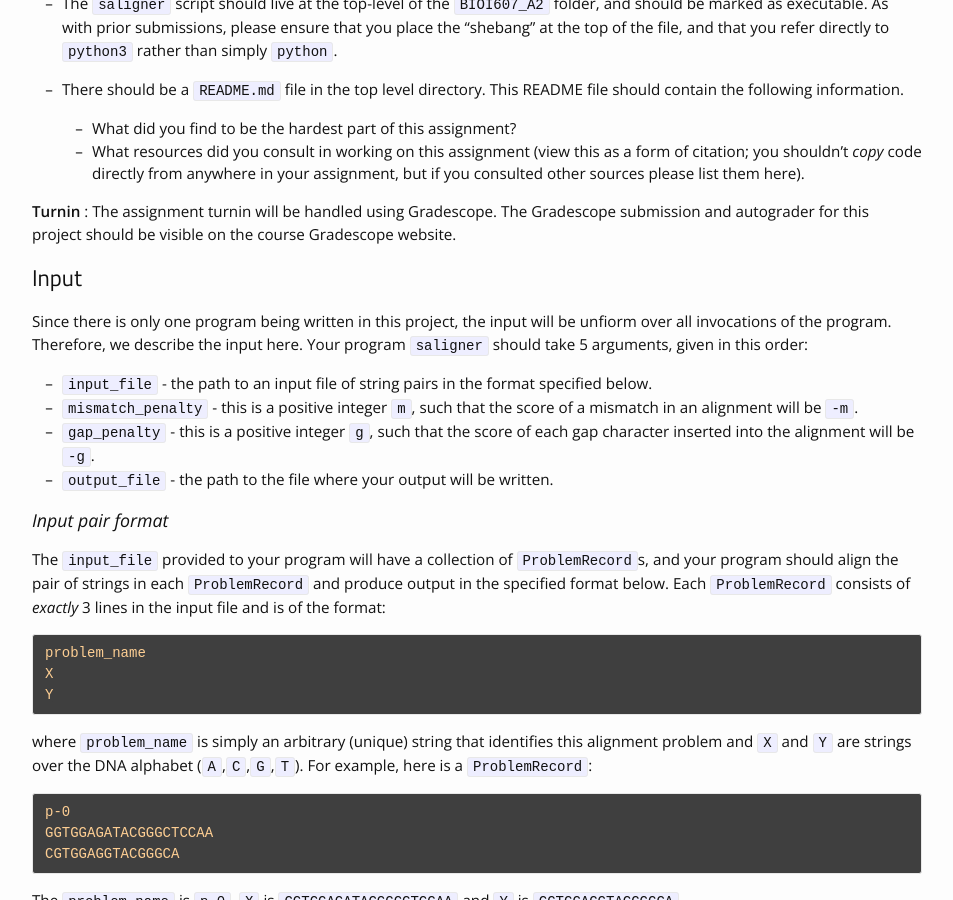
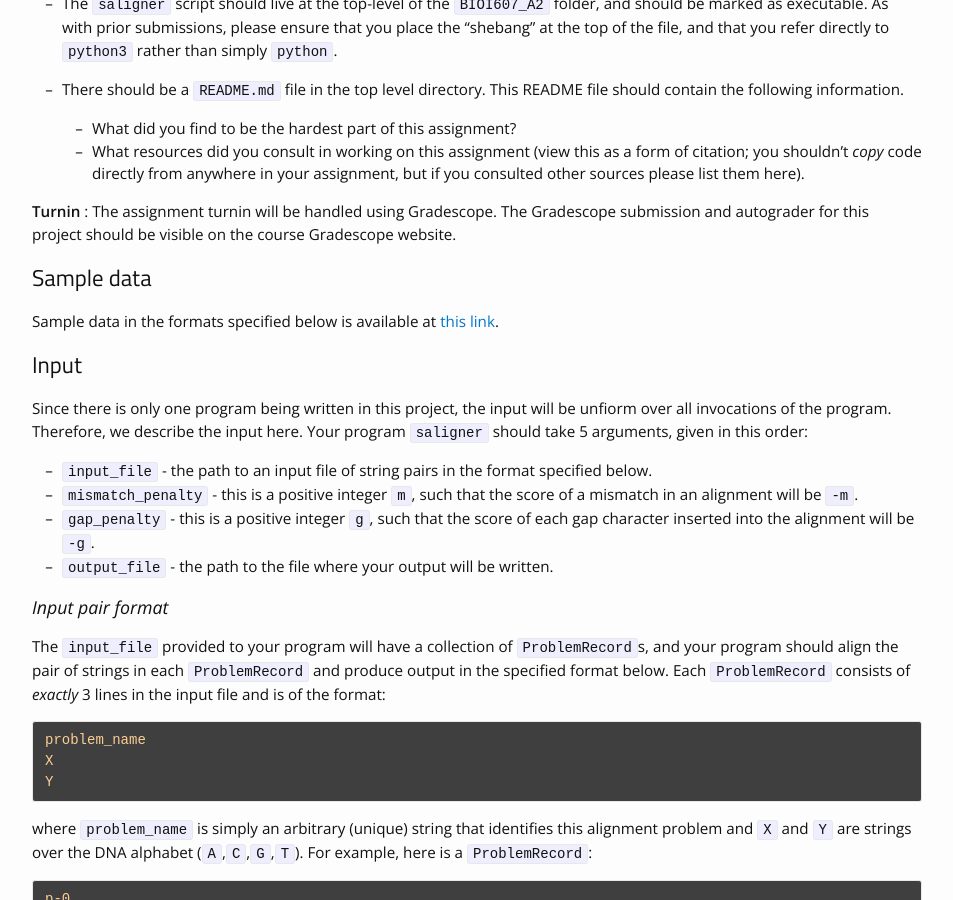
Before and after one commit to umd-bioi607/s2025, a Jekyll site: the page built from _assignments/03_alignment.md, in a window 1280 px wide and 900 px high, scrolled down 1017 px. Shown: the whole window, without its empty margins (163-1116 px from the left). Built offline with Jekyll 4.4.1, drawn with Linux system fonts in a browser that asks for light colours; nearby versions of some CDN libraries.

Commit message:
link sample data

```diff
--- a/_assignments/03_alignment.md
+++ b/_assignments/03_alignment.md
@@ -38,6 +38,10 @@ You will submit your assignment as a tarball named `BIOI607_A2.tar.gz`.  When th
      - What resources did you consult in working on this assignment (view this as a form of citation; you shouldn't _copy_ code directly from anywhere in your assignment, but if you consulted other sources please list them here).
 
 **Turnin** : The assignment turnin will be handled using Gradescope. The Gradescope submission and autograder for this project should be visible on the course Gradescope website.
+
+## Sample data
+
+Sample data in the formats specified below is available at [this link](https://github.com/umd-bioi607/assignment_2_sample_data).
 
 ## Input
 
```
